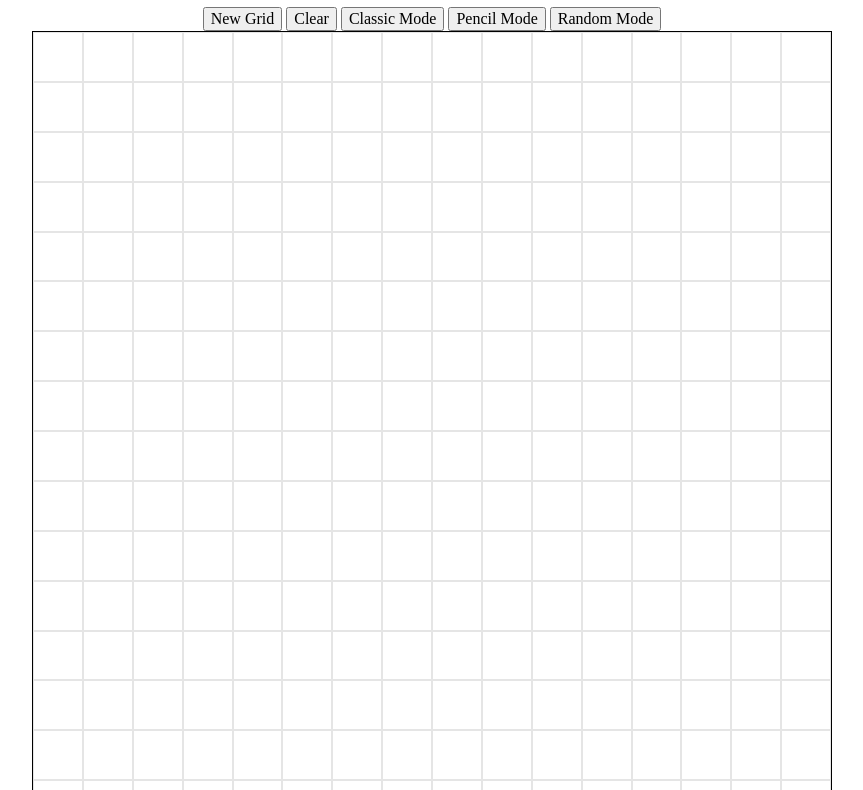
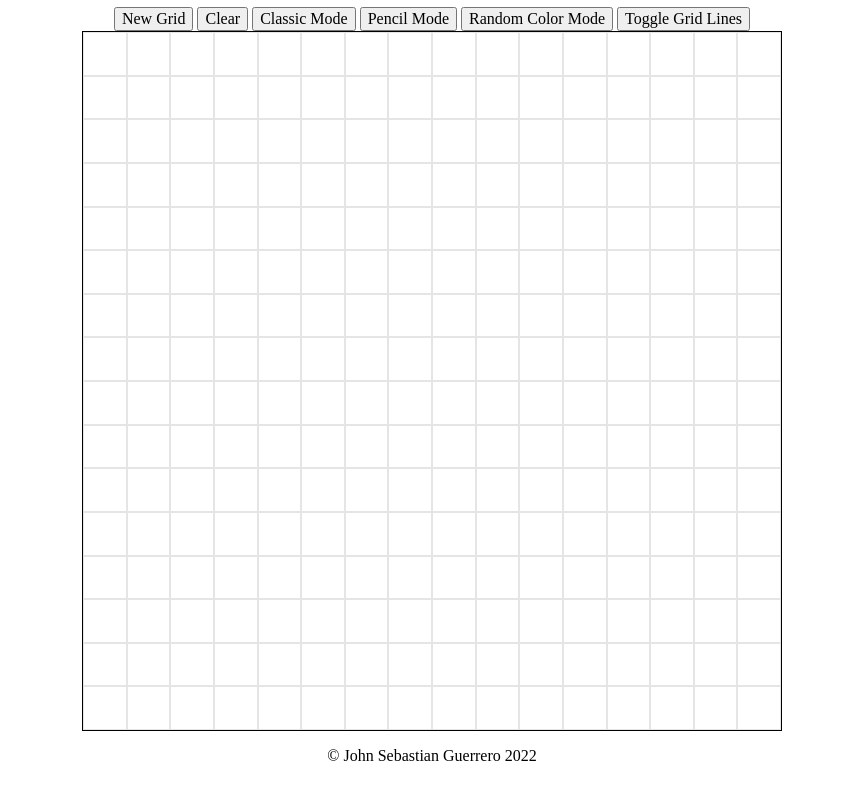
Before and after one commit to JohnSebastian3/etch-a-sketch, a plain HTML site: page index.html in a window 1280 px wide. Shown: the part 73-863 px from the top of the page, without its empty margins (208-1071 px from the left). Drawn offline with Linux system fonts and the light colour scheme.

Commit message:
Add button to toggle grid lines

```diff
--- a/css/style.css
+++ b/css/style.css
@@ -9,8 +9,8 @@ body {
 }
 
 .grid-container {
-  height: 800px;
-  width: 800px;
+  height: 700px;
+  width: 700px;
   display: grid;
   margin: 0 auto;
 }
@@ -18,3 +18,7 @@ body {
 .filled {
   background-color: gray;
 }
+
+.grid-line {
+  border: 1px solid rgba(0,0,0,0.1);
+}
--- a/index.html
+++ b/index.html
@@ -14,7 +14,8 @@
   <button class="clear">Clear</button>
   <button class="classic">Classic Mode</button>
   <button class="pencil">Pencil Mode</button>
-  <button class="random">Random Mode</button>
+  <button class="random">Random Color Mode</button>
+  <button class="grid-lines">Toggle Grid Lines</button>
   <div class="grid-container">
 
   </div>
--- a/js/main.js
+++ b/js/main.js
@@ -4,15 +4,15 @@ const clearButton = document.querySelector('.clear');
 const classicButton = document.querySelector('.classic');
 const pencilButton = document.querySelector('.pencil');
 const randomButton = document.querySelector('.random');
-
-newGridButton.addEventListener('click', newBoard);
-clearButton.addEventListener('click', clearBoard);
-
+const gridLines = document.querySelector('.grid-lines');
 
 let penColor = '';
 let colorMode = 'classic';
 
 
+newGridButton.addEventListener('click', newBoard);
+clearButton.addEventListener('click', clearBoard);
+gridLines.addEventListener('click', toggleGridLines);
 
 classicButton.addEventListener('click', e => {
   penColor = 'rgb(160, 160, 160';
@@ -45,7 +45,7 @@ function createGrid(sideLength) {
   for(let i = 0; i < totalSquares; i++) {
     let square = document.createElement('div');
     square.classList.add('square');
-    square.style.border = '1px solid rgba(0,0,0,0.1)';
+    square.classList.add('grid-line');
     gridContainer.appendChild(square);
   }
 
@@ -162,3 +162,10 @@ function clearBoard() {
 function randomRGB() {
   return Math.floor(Math.random() * 257);
 }
+
+function toggleGridLines() {
+  const squares = document.querySelectorAll('.square');
+  for(let square of squares) {
+    square.classList.toggle('grid-line');
+  }
+}
```
